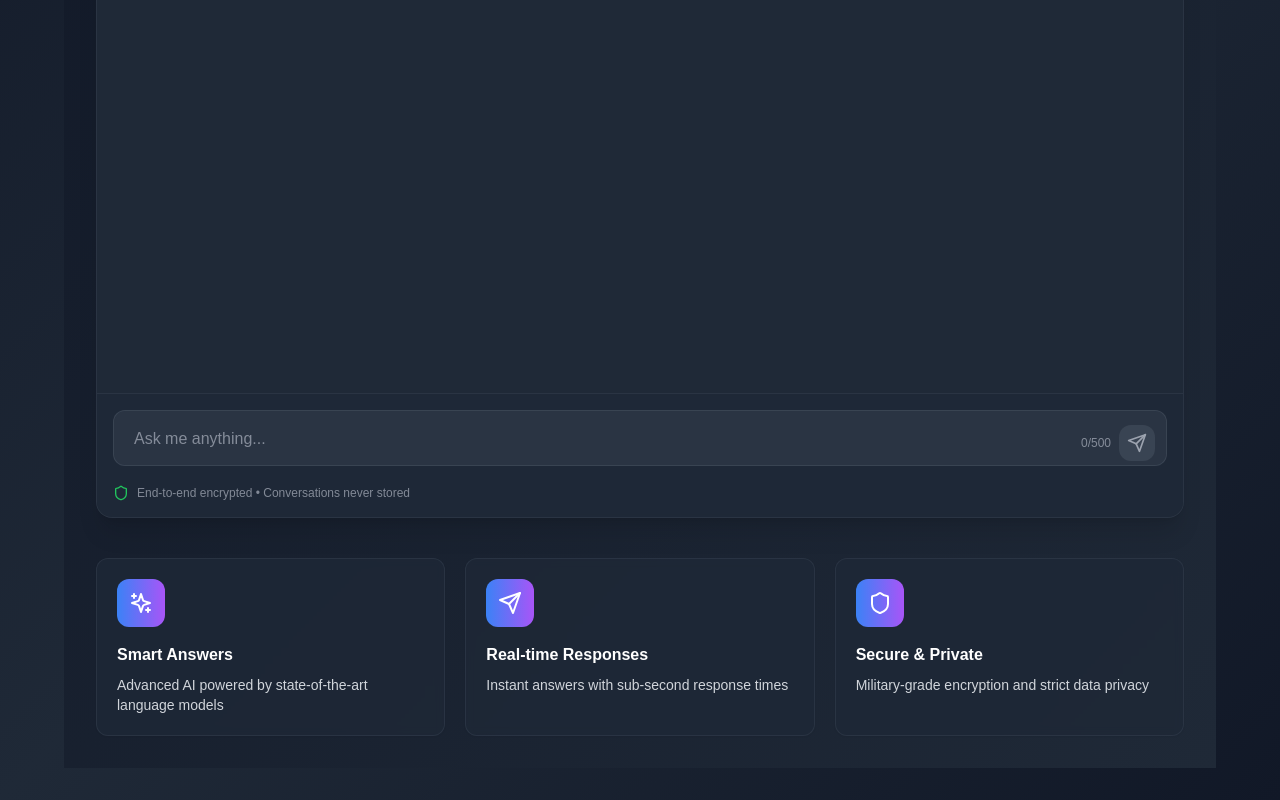
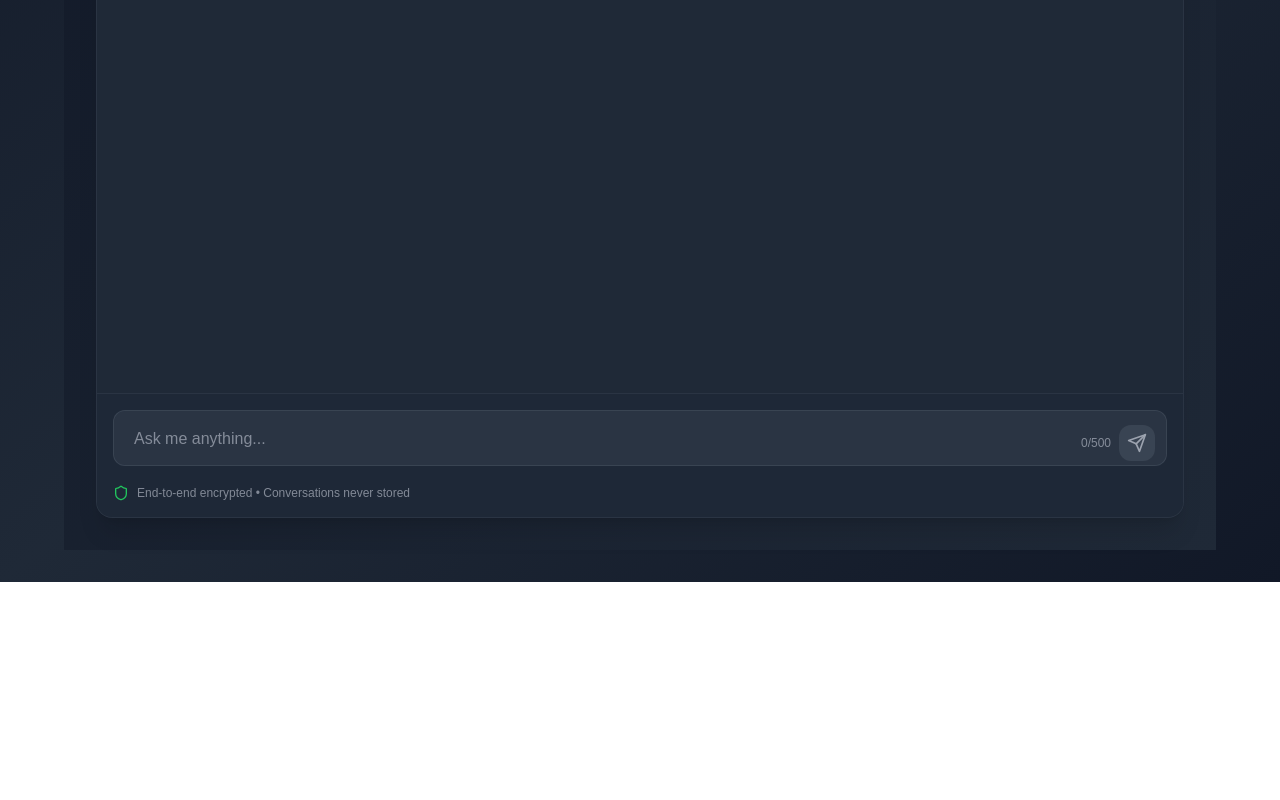
Before and after one commit to musashaikh6448/NextStep, a React (Vite) app: page /next-step-ai in a window 1280 px wide. Shown: the part 589-1389 px from the top of the page. After the commit the page ends 1171 px from the top, so only its background shows below. Built offline with nearby package versions, Linux system fonts and the light colour scheme; a web font is replaced by a local one.

Commit message:
implement in Ai page

```diff
--- a/src/pages/NextStepAI.tsx
+++ b/src/pages/NextStepAI.tsx
@@ -306,7 +306,7 @@ const NextStepAI: React.FC = () => {
       </div>
 
       {/* Features Grid */}
-      <div className="grid grid-cols-1 sm:grid-cols-2 lg:grid-cols-3 gap-4 sm:gap-5 mt-8 sm:mt-10">
+      {/* <div className="grid grid-cols-1 sm:grid-cols-2 lg:grid-cols-3 gap-4 sm:gap-5 mt-8 sm:mt-10">
         {[
           {
             icon: <Sparkles className="w-5 h-5 sm:w-6 sm:h-6 text-white" />,
@@ -338,7 +338,7 @@ const NextStepAI: React.FC = () => {
             </p>
           </motion.div>
         ))}
-      </div>
+      </div> */}
     </motion.div>
   );
 };
```
